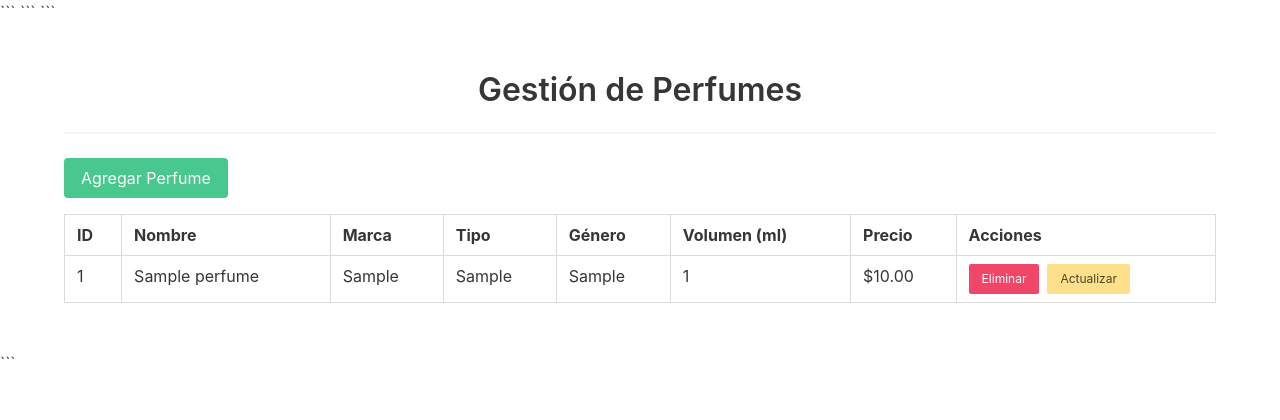
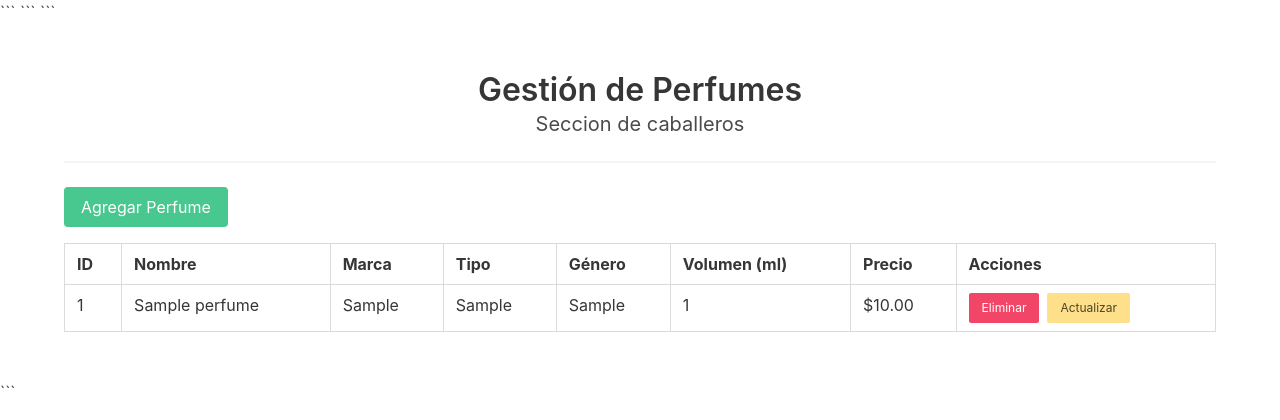
Before and after one commit to RENE-BARCENA-ANGELES/CRUD-PERFUMES, a Flask app: page / in a window 1280 px wide. Shown: the top 420 px of the page. Run offline with Flask 3, Linux system fonts and the light colour scheme; tables that the repository leaves empty hold one stand-in row (values such as "Sample post").

Commit message:
agregando subtitulo

```diff
--- a/templates/base.html
+++ b/templates/base.html
@@ -20,6 +20,7 @@
     <div class="container">
 
         <h1 class="title has-text-centered">Gestión de Perfumes</h1>
+        <h2 class="subtitle has-text-centered">Seccion de caballeros</h2>
         <hr>
 
         <div class="container">
```
